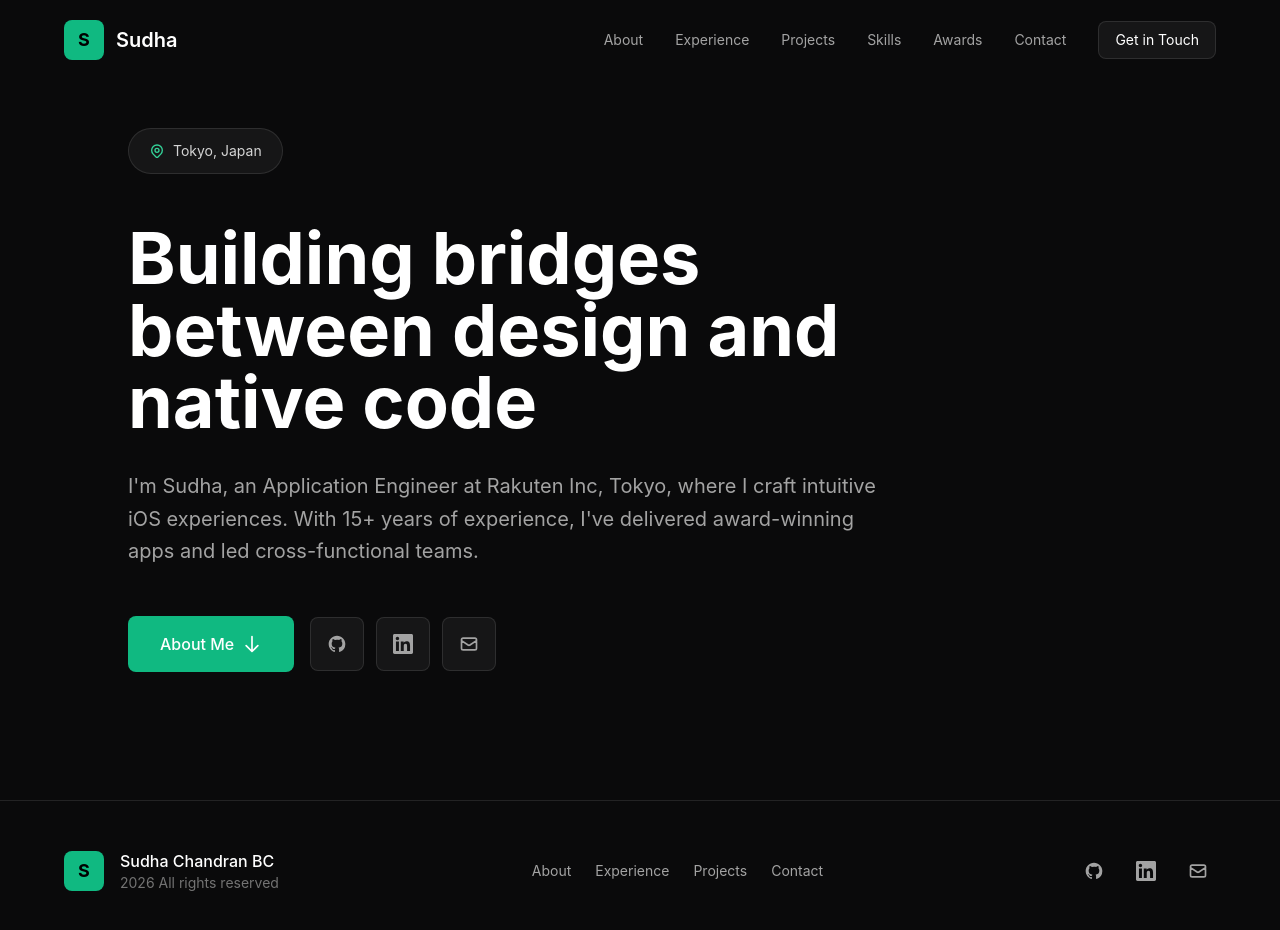
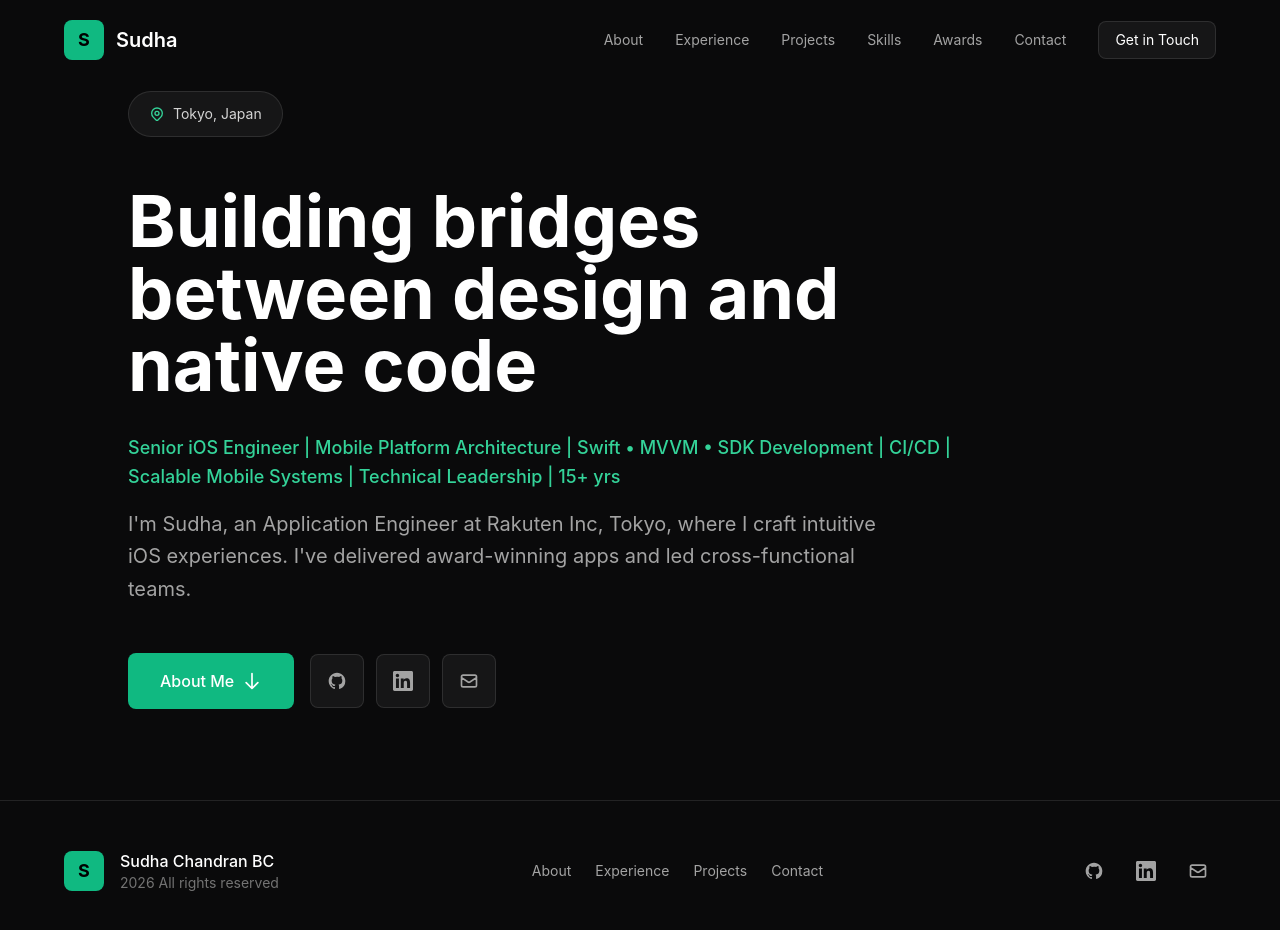
Before and after one commit to SudhaChandranBC/sudhaportfolio, a Next.js app: page / in a window 1280 px wide. Shown: the top 930 px of the page. Built offline with nearby package versions, Linux system fonts and the light colour scheme.

Commit message:
headline

```diff
--- a/components/sections/AboutSection.tsx
+++ b/components/sections/AboutSection.tsx
@@ -56,7 +56,9 @@ export default function AboutSection() {
         <div>
           <p className="text-sm font-mono text-emerald-400 mb-2">// About</p>
           <h1 className="text-5xl font-bold mb-2">Sudha Chandran BC</h1>
-          <p className="text-neutral-400 text-xl mb-8">iOS Developer</p>
+          <p className="text-neutral-400 text-lg mb-8 leading-relaxed">
+            Senior iOS Engineer | Mobile Platform Architecture | Swift • MVVM • SDK Development | CI/CD | Scalable Mobile Systems | Mobile Platform Engineering | Technical Leadership | 15+ yrs
+          </p>
 
           <div className="space-y-6 mb-8">
             <p className="text-neutral-300 leading-relaxed">
--- a/components/sections/Hero.tsx
+++ b/components/sections/Hero.tsx
@@ -24,11 +24,15 @@ export default function Hero() {
           native code
         </h1>
 
+        {/* Headline */}
+        <p className="text-lg text-emerald-400 mb-4 max-w-4xl leading-relaxed animate-slide-up animate-delay-300 font-medium">
+          Senior iOS Engineer | Mobile Platform Architecture | Swift • MVVM • SDK Development | CI/CD | Scalable Mobile Systems | Technical Leadership | 15+ yrs
+        </p>
+
         {/* Description */}
         <p className="text-xl text-neutral-400 mb-12 max-w-3xl leading-relaxed animate-slide-up animate-delay-400">
           I'm Sudha, an Application Engineer at Rakuten Inc, Tokyo, where I craft
-          intuitive iOS experiences. With 15+ years of experience, I've delivered
-          award-winning apps and led cross-functional teams.
+          intuitive iOS experiences. I've delivered award-winning apps and led cross-functional teams.
         </p>
 
         {/* CTA and Social Links */}
```
